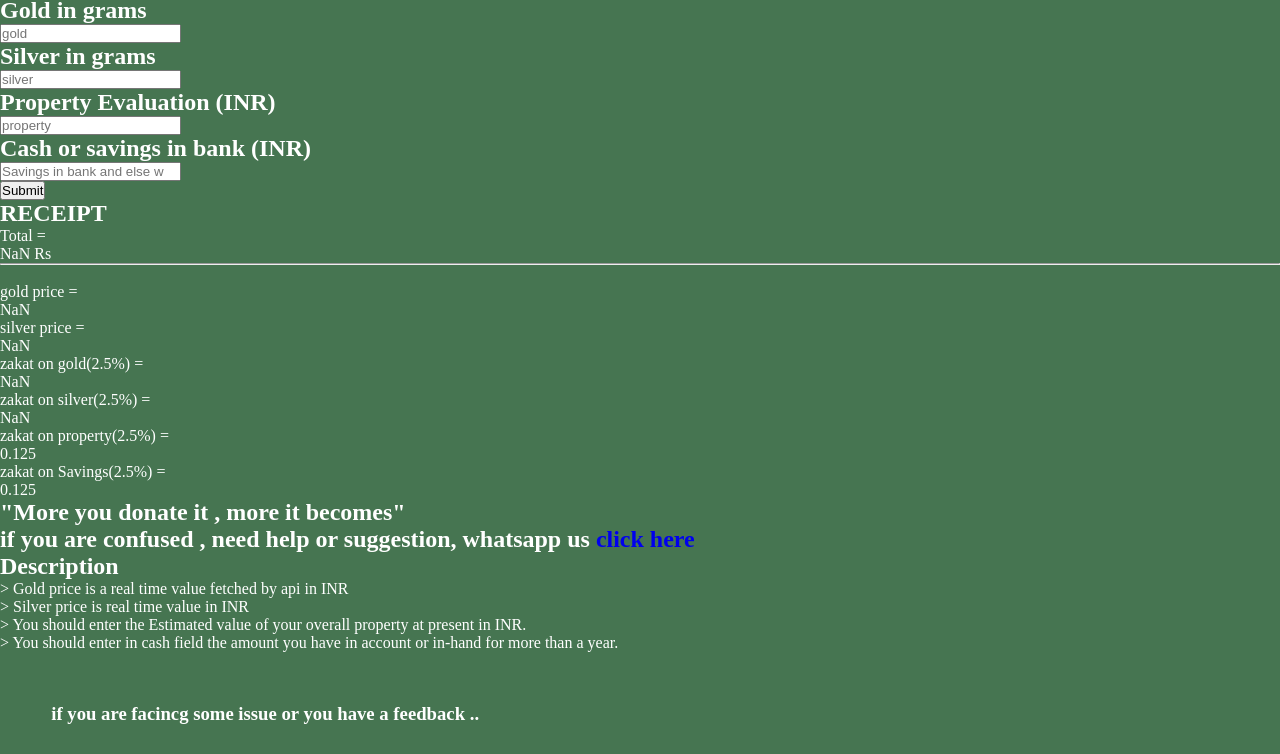
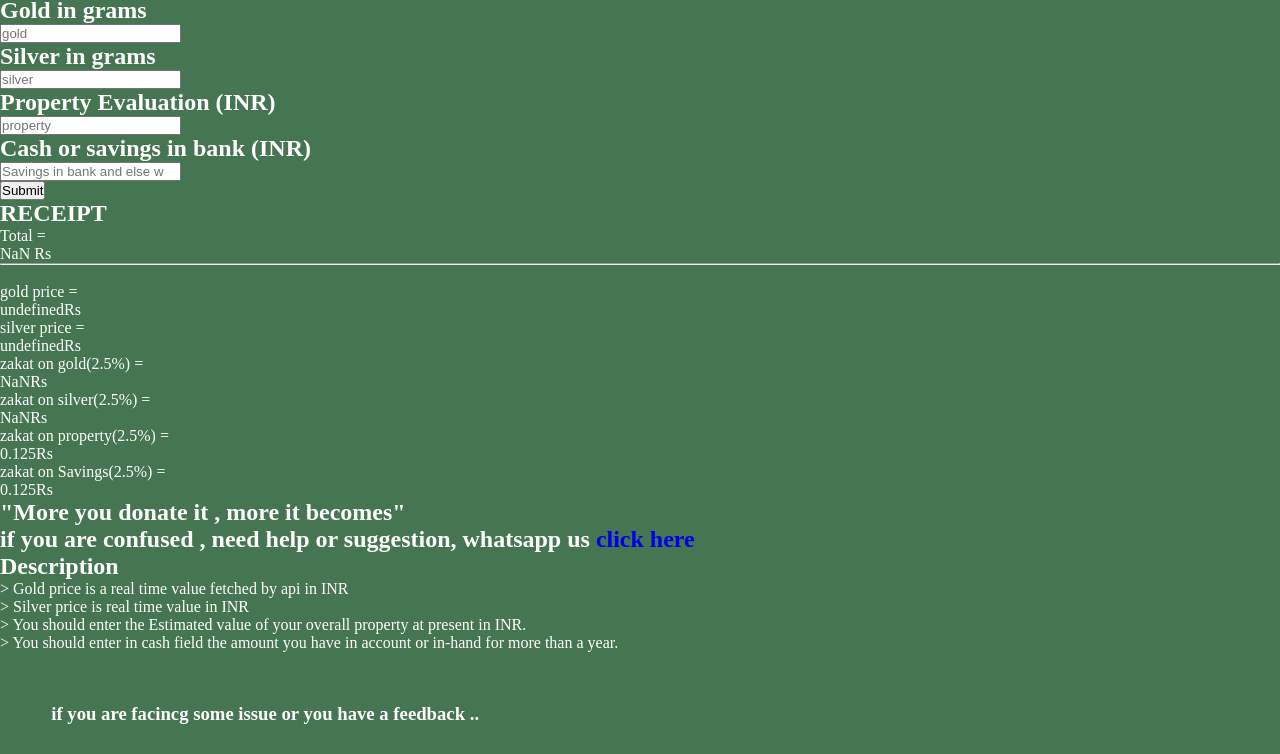
Before and after one commit to albaabhusain/zakatcalculator.netlify.app, a plain HTML site: page index.html in a window 1280 px wide. Both pictures are taken after typing "5", "5", "5", "5" into the empty fields and a click on the button "Submit". Shown: the part 90-844 px from the top of the page. Drawn offline with Linux system fonts and the light colour scheme; no server answers; a web font is replaced by a local one.

Commit message:
goldprice

```diff
--- a/index.js
+++ b/index.js
@@ -54,12 +54,12 @@ fetch(api)
    console.log(goldprice);
    console.log(silverprice);
    console.log(totalzak);
-   goldc.innerHTML=goldpr;
-   silverc.innerHTML=silverpr;
-   goldp.innerHTML=goldprice;
-   silverp.innerHTML=silverprice;
-   propertyp.innerHTML=propertyprice;
-   savingp.innerHTML=savingsprice;
+   goldc.innerHTML=gol+"Rs";
+   silverc.innerHTML=sil+"Rs";
+   goldp.innerHTML=goldprice+"Rs";
+   silverp.innerHTML=silverprice+"Rs";
+   propertyp.innerHTML=propertyprice+"Rs";
+   savingp.innerHTML=savingsprice+"Rs";
     out.innerHTML=totalzak +" Rs ";
     myform.reset();
 
--- a/style.css
+++ b/style.css
@@ -81,7 +81,7 @@
          color: rgb(70, 117, 81);
 
          display: flex;
-         height: 19em;
+         height: 21em;
          width: 90%;
          margin: 30px 5%;
         background: #ECEC9D;
```
